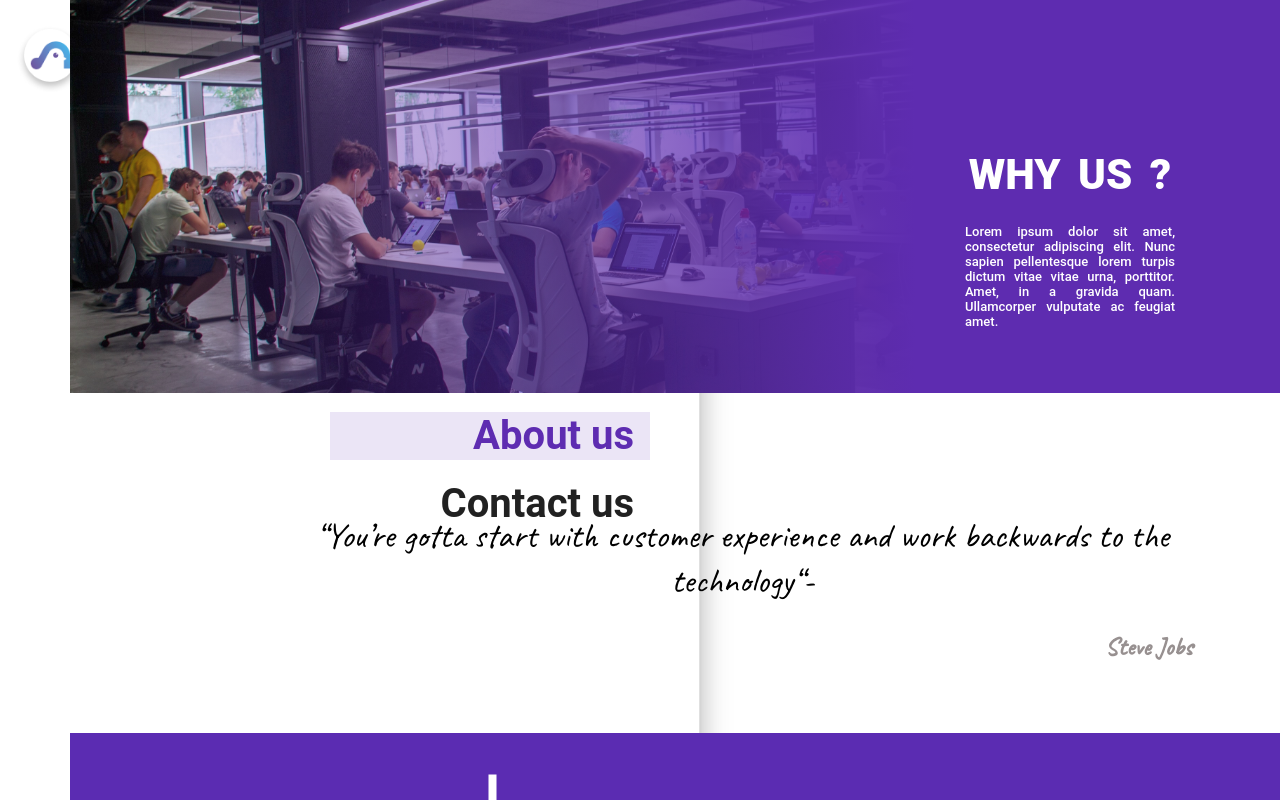
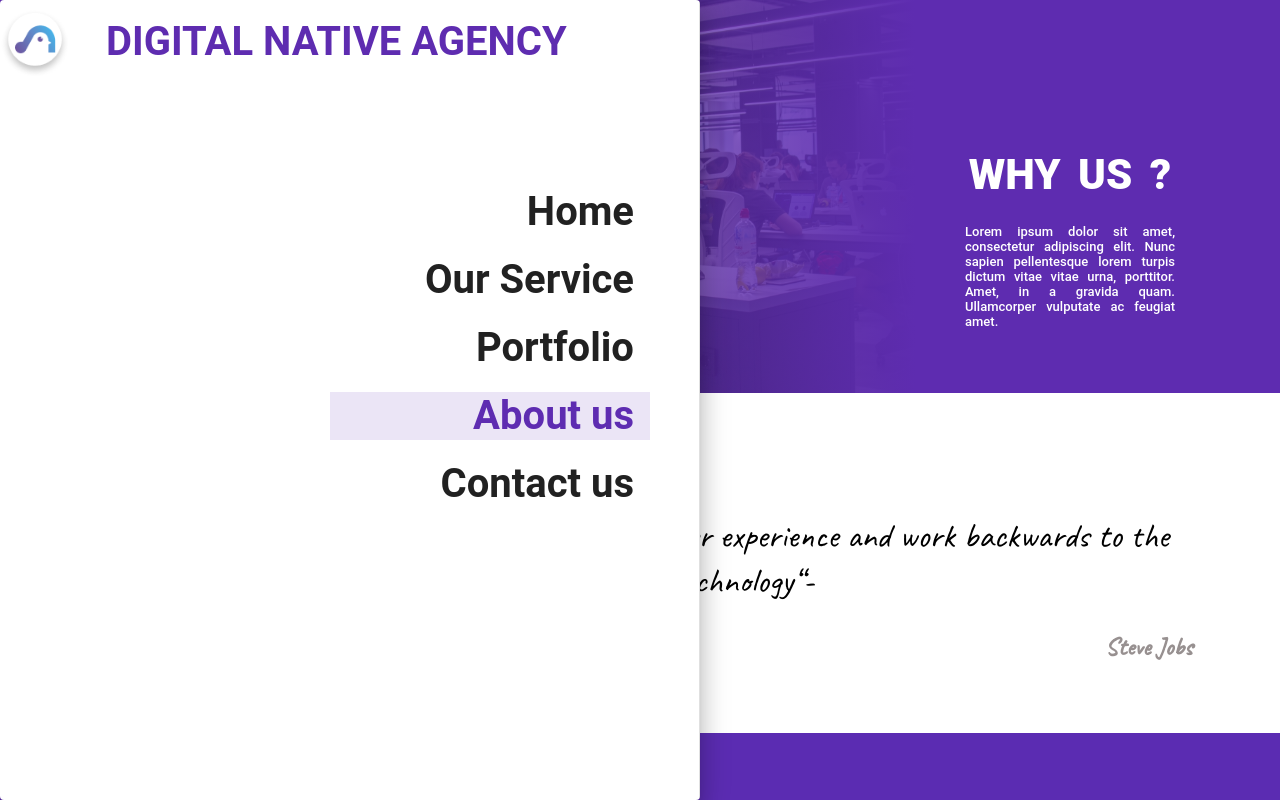
Before and after one commit to BriyanSitinjak/landingpage_dna, a Vue app: page /about in a window 1280 px wide. Both pictures are taken after a click on the picture 34 px from the left and 243 px from the top of the page. Shown: the top 800 px of the page. Built offline with nearby package versions, Linux system fonts and the light colour scheme; the HTML template or start-up script is replaced by a standard one.

Commit message:
fix navbar web view

```diff
--- a/src/components/HeaderPortfolio.vue
+++ b/src/components/HeaderPortfolio.vue
@@ -1,5 +1,5 @@
 <template>
-    <div class="header-portfolio">
+    <div class="header-portfolio" app>
         <div class="header-portfolio-wrapper">
             <v-img
                 src="../assets/images/img_header_portfolio.png"
--- a/src/components/OurHappyClient.vue
+++ b/src/components/OurHappyClient.vue
@@ -1,5 +1,5 @@
 <template>
-    <v-container fluid class="client-menu" app>
+    <div fluid class="client-menu" app>
         <div class="client-menu-wrapper">
             <div class="title-client">
                 <p>OUR HAPPY CLIENT</p>
@@ -27,7 +27,7 @@
                 <img src="../assets/logo/icon_next_02.png">
             </div>
         </div>
-    </v-container>
+    </div>
 </template>
 
 <script>
--- a/src/components/Sidebar.vue
+++ b/src/components/Sidebar.vue
@@ -1,24 +1,20 @@
 <template>
-    <div id="app">
+    <v-container id="app">
         <div class="sidebar-fixed">
             <img v-on:click="gotoHome" class="logo-dna" src="../assets/logo/logo_dna.png" >
             <div class="logo-sidebar-fixed">
                 <img class="logo-frame" src="../assets/logo/logo_frame.png" @click="sidebar = !sidebar">
-                <v-divider></v-divider>
                 <v-content class="full-navbar">
-                    <v-navigation-drawer width="700" temporary app v-model="sidebar" light force>
+                    <v-card>
+                        <v-navigation-drawer width="700" temporary app v-model="sidebar" light>
                             <v-list>
                                 <v-list-item>
-                                <v-list-item-icon>
-                                    <v-img src="../assets/logo/logo_dna.png"
-                                    width="15%"
-                                    height="auto"></v-img>
-                                </v-list-item-icon>
                                     <v-list-item-title class="txt-header">DIGITAL NATIVE AGENCY</v-list-item-title>
                                 </v-list-item>
                                 <v-list-item class="txt-navbar" v-for="(item, i) in menuItems" exact :key="i" :to="item.path">{{item.title}}</v-list-item>
                             </v-list>
                         </v-navigation-drawer>
+                    </v-card>
                 </v-content>
                 <img v-on:click="gotoLinkedin" class="logo logo-linkedin" src="../assets/logo/logo_linkedin.png" alt="LinkedIn">
                 <img v-on:click="gotoFacebook" class="logo logo-facebook" src="../assets/logo/logo_facebook.png" alt="Facebook">
@@ -26,11 +22,11 @@
             </div>
         </div>
         <div class="nav-bar">
-            <div app class="nav-bar-wrapper">
-                <v-toolbar app dark id="navbar">
-                    <v-app-bar-nav-icon x-small dense class="navbar-sidebar" @click="sidebar = !sidebar"></v-app-bar-nav-icon>
-                    <v-navigation-drawer app fixed absolute v-model="sidebar">
-                        <v-list app nav dense width="100%" height="200px">
+            <div class="nav-bar-wrapper">
+                <v-toolbar dark id="navbar">
+                    <v-app-bar-nav-icon x-small class="navbar-sidebar" @click="sidebar = !sidebar"></v-app-bar-nav-icon>
+                    <v-navigation-drawer dark absolute temporary v-model="sidebar">
+                        <v-list nav width="100%" height="1000px">
                             <v-list-item v-for="(item, i) in menuItems" exact :key="i" :to="item.path">{{item.title}}</v-list-item>
                             <div class="navbar-logo-wrapper">
                                 <div class="navbar-logo linkedin-content">
@@ -55,30 +51,12 @@
                                     ></v-img>
                                 </div>
                             </div>
-                            <!-- <v-list-item>
-                                <v-list-item-icon>
-                                    <v-icon>mdi-home</v-icon>
-                                </v-list-item-icon>
-                            <v-list-item-title>Home</v-list-item-title>
-                            </v-list-item> -->
                         </v-list>
                     </v-navigation-drawer>
-
-                    <!-- <v-toolbar-items d-flex>
-                        <v-img src="../assets/logo/logo_dna.png" width="50px" height="100%"></v-img>
-                    </v-toolbar-items> -->
-
-                    <!-- <v-spacer></v-spacer> -->
-
-                    <!-- <v-toolbar-items>
-                        <v-btn text v-for="item in menuItems" :key="item.title">
-                        <router-link class="router-link" :to="item.path">{{item.title}}</router-link>
-                        </v-btn>
-                    </v-toolbar-items> -->
                 </v-toolbar>
             </div>
         </div>
-    </div>
+    </v-container>
 </template>
 
 <script>
@@ -127,15 +105,15 @@ export default {
     background-color: #5E2CB0;
     position: fixed;
     height: 100%;
-    z-index: 1px;
-    padding-right: 11px;
+    z-index: 1;
+    padding-right: 10px;
+    overflow: auto;
 }
 
 .logo-dna {
-    width: 50px;
-    height: 50px;
-    overflow: auto;
-    margin: 10px 0px 0px 10px;
+    margin-top: 8px;
+    width: 70px;
+    height: 70px;
 }
 
 .logo-frame {
@@ -155,16 +133,11 @@ export default {
 }
 
 .full-navbar {
-    position: absolute;
+    position: relative;
     width: 80% !important;
     overflow: visible !important;
-    z-index: 100 !important;
+    z-index: -1 !important;
 }
-
-.v-navigation-drawer {
-    z-index: 99999 !important;
-}
-
 .txt-navbar {
     color:  #5E2CB0;
     width: 320px;
@@ -182,8 +155,8 @@ export default {
     color: #5E2CB0;
     font-size: 40px;
     font-weight: bold;
-    margin-left: 50px;
-    margin-top: 30px;
+    margin-left: 90px;
+    margin-top: 10px;
     height: 150px;
 }
 
@@ -191,7 +164,6 @@ export default {
     .sidebar-fixed {
         display: none;
     }
-
     .nav-bar {
         position: relative;
         font-family: 'Roboto';
--- a/src/views/Home.vue
+++ b/src/views/Home.vue
@@ -133,7 +133,7 @@ export default {
 }
 
 .main-container > h2 {
-    margin: 10px 0px 0px 30px;
+    margin: 20px 0px 0px 30px;
     font-size: 30px;
     font-weight: bold;
     font-style: normal;
@@ -382,7 +382,7 @@ export default {
 .img-arrow {
     position: absolute;
     display: flex;
-    margin: 200px 0px 50px 1100px;
+    margin: 100px 0px 0px 1100px;
     width: 60px;
     height: 60px;
 }
```
Also changed, not shown: src/App.vue (+6 -2 lines). Lines whose indentation alone changed are shown as unchanged.
